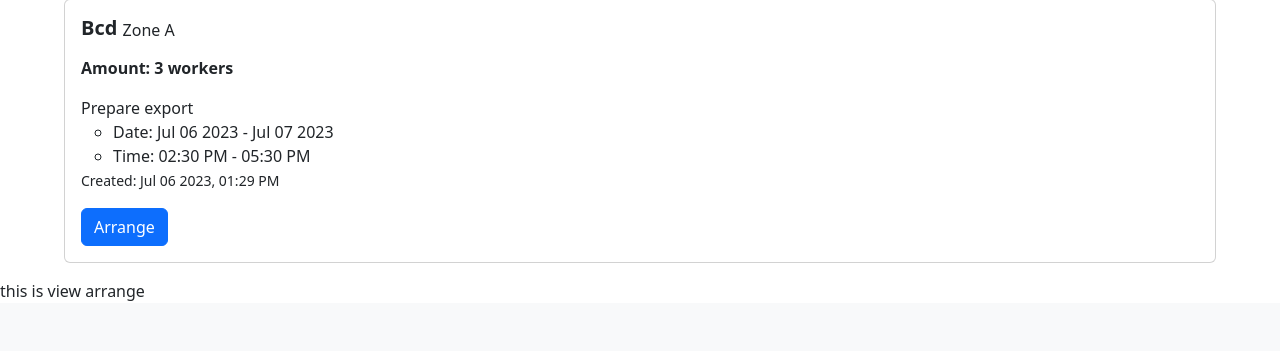
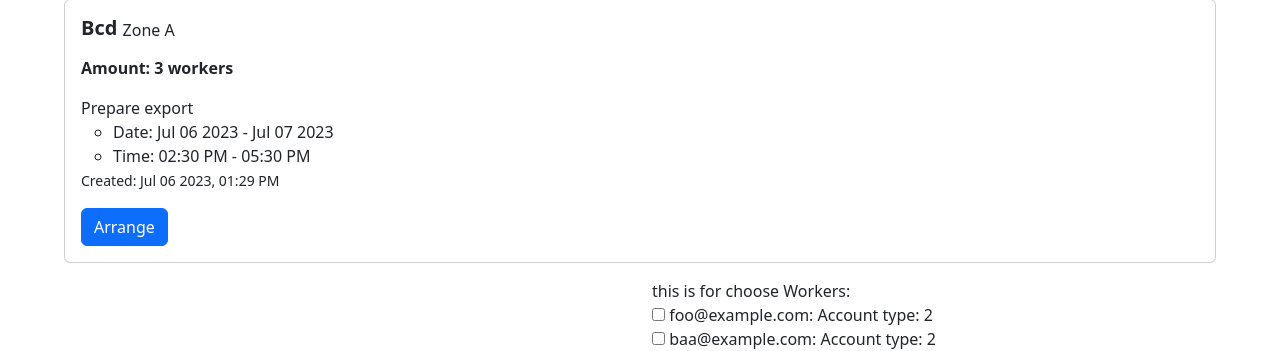
Before and after one commit to IsuruFerna/capstone, a Django app: page / in a window 1280 px wide. Shown: the part 4078-4429 px from the top of the page. Before the commit the page ends 4379 px from the top, so only its background shows below. Run offline with Django 4.2, Linux system fonts and the light colour scheme; a user stored in the database is signed in; data comes from the database, SQL or seed files in the repository; data that the repository does not hold is empty.

Commit message:
form is created and is visible when click on requested task

```diff
--- a/capstone/humanresources/forms.py
+++ b/capstone/humanresources/forms.py
@@ -3,6 +3,7 @@ from django.contrib.auth.forms import UserCreationForm
 from .models import User, User_details, Email, Employer, Task, RequestWorker
 from django.http import request
 import datetime
+from django.db.models import Q
 
 # DATE_INPUT_FORMATS = ('%d-%m-%Y', '%Y-%m-%d')
 
@@ -144,3 +145,14 @@ class Form_RequestWorker(forms.Form):
         attrs={'class': 'form-control', 'id': 'req-w-end_time', 'type': 'time'}))
     description = forms.CharField(max_length=600, widget=forms.Textarea(
         attrs={'class': 'form-control text-area_height', 'id': 'req-w-description'}))
+
+
+class Form_EmployeeMultipleChoice(forms.ModelForm):
+
+    workers = forms.ModelMultipleChoiceField(queryset=Email.objects.filter(
+        ~Q(workers__isnull=False), account_type='2').distinct(), widget=forms.CheckboxSelectMultiple, required=False, to_field_name='id')
+
+    class Meta:
+        model = RequestWorker
+        fields = ['workers']
+        # i need ID
--- a/capstone/humanresources/static/humanresources/script.js
+++ b/capstone/humanresources/static/humanresources/script.js
@@ -38,7 +38,25 @@ document.addEventListener('DOMContentLoaded', function() {
 
         const parentElement = event.target.parentElement;
         const requestedTaskId = parentElement.querySelector('#requested-task-id').textContent;
-        console.log(parentElement, requestedTaskId);
+
+        // const zone = parentElement.querySelector('#card-zone').textContent;
+        // let employer = parentElement.querySelector('#card-employer').innerHTML;
+        // employer = employer.substring(0, employer.indexOf('<')).trim();
+        // const amount = parseInt(parentElement.querySelector('#task-amount').textContent.match(/\d+/)[0]);
+        // const description = parentElement.querySelector('#card-description').textContent;
+        // const date = parentElement.querySelector('#card-date').textContent;
+        // const time = parentElement.querySelector('#card-time').textContent;
+        // const startDate = date.substring(date.indexOf(':') + 1, date.indexOf('-')).trim();
+        // const endDate = date.substring(date.indexOf('-') + 1, date.length).trim();
+        // const startTime = time.substring(time.indexOf(':') + 1, time.indexOf('-')).trim();
+        // const endTime = time.substring(time.indexOf('-') + 1, time.length).trim();
+        // const createdDate = parentElement.querySelector('#card-created').textContent;
+
+        // disable arrange button and insert the clicked parent element into page(left side)
+        parentElement.querySelector('#btnArrange').style.display = 'none';
+        const viewArrangeInfo = document.querySelector('#view-workArrange-info');
+        viewArrangeInfo.append(parentElement);
+        viewArrangeInfo.style.marginTop = '5%';
 
         fetch(`/task/${requestedTaskId}`)
         .then(response => response.json())
@@ -77,16 +95,16 @@ function load_view_main(view, e) {
         element.innerHTML = `<div class="card mb-3">
                                 <div class="card-body">
                                   <div class="card-title d-flex justify-content-start">
-                                    <h5 class="text-capitalize fw-bold">${task.employer} <span class="align-bottom fw-normal fs-6">${task.task}</span></h5>
+                                    <h5 id="card-employer" class="text-capitalize fw-bold">${task.employer} <span id="card-zone" class="align-bottom fw-normal fs-6">${task.task}</span></h5>
                                   </div>
                                   <p id="task-amount"><strong>Amount: ${task.amount === 1 ? task.amount + ' worker' : task.amount + ' workers'}</strong></p>
                                   <ul class="list-unstyled">
-                                    <li>${task.description}</li>
+                                    <li id="card-description">${task.description}</li>
                                       <ul>
-                                        <li>Date: ${task.start_date} - ${task.end_date}</li>
-                                        <li>Time: ${task.start_time} - ${task.end_time}</li>
+                                        <li id="card-date">Date: ${task.start_date} - ${task.end_date}</li>
+                                        <li id="card-time">Time: ${task.start_time} - ${task.end_time}</li>
                                       </ul>
-                                    <li><small>Created: ${task.created}</small></li>
+                                    <li id="card-created"><small>Created: ${task.created}</small></li>
                                   </ul>
                                   <p id="requested-task-id" hidden>${task.id}</p>
 
--- a/capstone/humanresources/templates/humanresources/index.html
+++ b/capstone/humanresources/templates/humanresources/index.html
@@ -96,7 +96,15 @@
   {% elif user.acc_email.account_type == '2' %}
   {% else %}
     <div id="view-dashboard"></div>
-    <div id="view-workArrange">this is view arrange</div>
+    <div id="view-workArrange" class="container">
+      <div class="row">
+        <div id="view-workArrange-info" class="col"></div>
+        <div class="col">
+          this is for choose
+          {{ form_employee }}
+        </div>
+      </div>
+    </div>
   {% endif %}
 
 
--- a/capstone/humanresources/views.py
+++ b/capstone/humanresources/views.py
@@ -9,7 +9,7 @@ from django.views.decorators.csrf import csrf_exempt
 from django.http import JsonResponse
 from django.db.models import Q
 
-from .forms import FormEmployeeDetails, User_email, Form_employer, FormTask, Form_RequestWorker
+from .forms import FormEmployeeDetails, User_email, Form_employer, FormTask, Form_RequestWorker, Form_EmployeeMultipleChoice
 from .models import Email, User, Employer, Task, RequestWorker
 
 # Create your views here.
@@ -80,7 +80,8 @@ def index(request):
 
     return render(request, 'humanresources/index.html', {
         'form': Form_RequestWorker(prefix="requestWorkers"),
-        'form_task': FormTask(prefix="taskArrange")
+        'form_task': FormTask(prefix="taskArrange"),
+        'form_employee': Form_EmployeeMultipleChoice(prefix="employeeChoice")
     })
 
 
```
